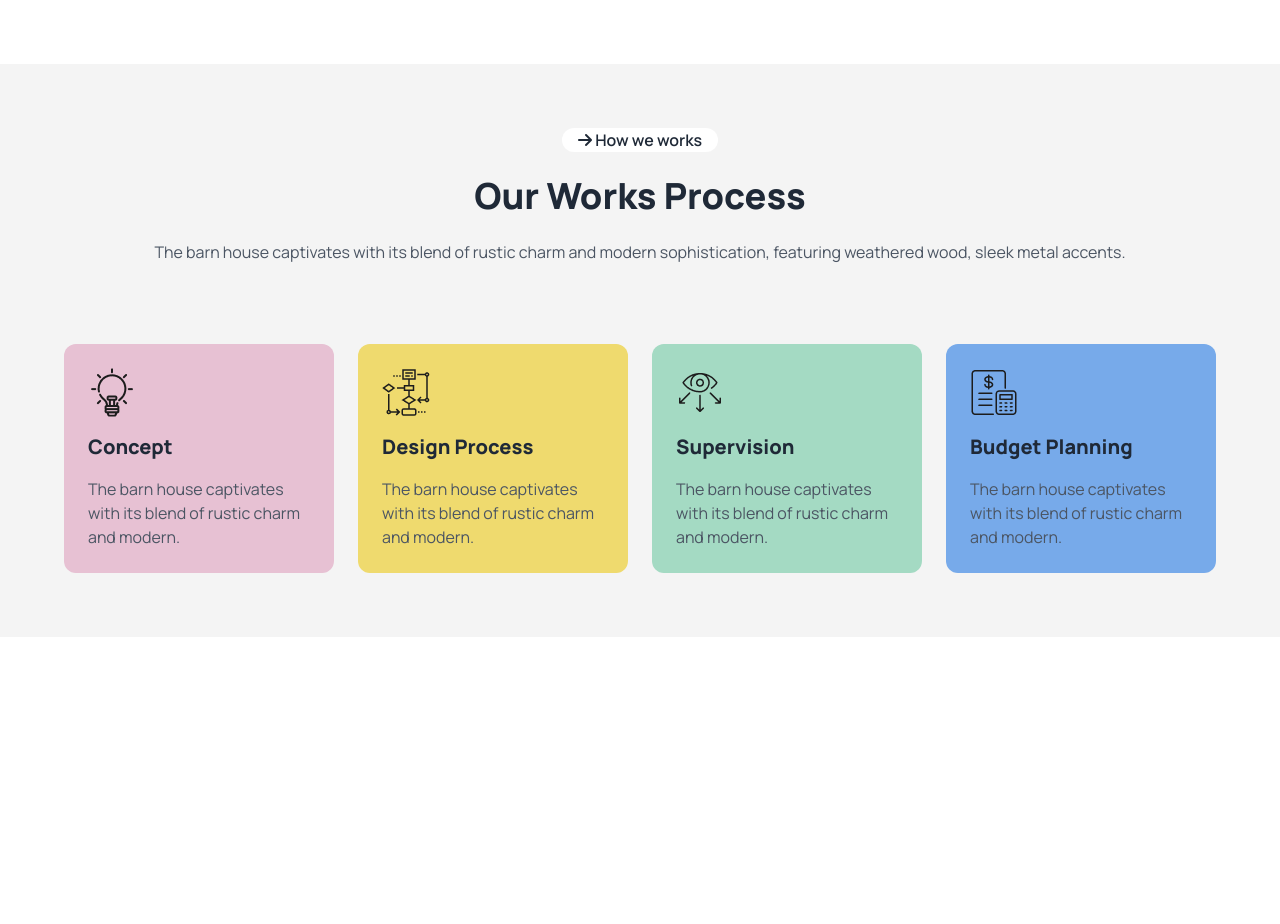
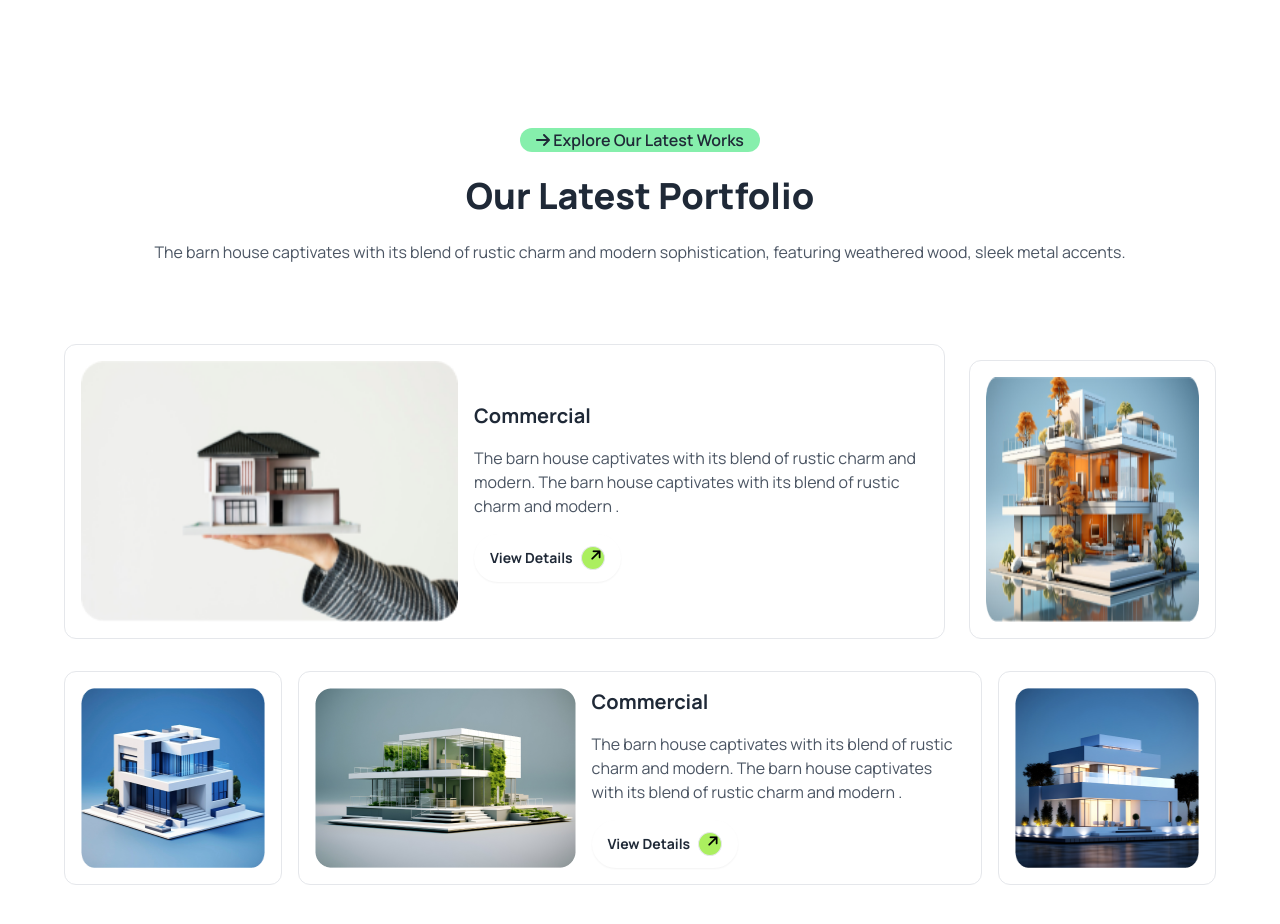
Before and after one commit to AsadEducation/B10A3, a plain HTML site: page index.html in a window 1280 px wide. Before the commit the page ends 800 px from the top, so only its background shows below. Drawn offline with nearby package versions, Linux system fonts and the light colour scheme.

Commit message:
Portfolio section done

```diff
--- a/index.html
+++ b/index.html
@@ -108,10 +108,10 @@
                     windows that flood the space with natural light.</p>
 
                 <div class="text-center">
-                    <a class="btn bg-arrow_color text-center  rounded-3xl">View Details
+                    <a class="btn bg-green-300 text-center  rounded-3xl">View Details
                         <!-- arrow icon  -->
                         <i
-                            class="border bg-black text-white rounded-full fa-solid w-6 h-6 transform rotate-45  fa-arrow-up"></i>
+                            class="border bg-arrow_color text-black rounded-full fa-solid w-6 h-6 transform rotate-45  fa-arrow-up"></i>
                     </a>
                 </div>
 
@@ -181,8 +181,83 @@
         </section>
 
 
+        <!-- our latest portfolio section  -->
+
+        <section class="px-3 sm:px-16 py-16 mt-12 sm:mt-16">
+            <!-- portfolio text content  -->
+            <div class="text-center mb-10  md:mb-20">
+                <div class="mx-auto  bg-green-300 rounded-2xl px-4 mb-6 w-fit">
+
+                    <i class="fa-solid fa-arrow-right"></i>
+                    <button class=" inline font-semibold">Explore Our Latest Works</button>
+                </div>
+                <div>
+                    <h1 class="text-3xl sm:text-4xl font-extrabold fill-title_color mb-6">Our Latest Portfolio</h1>
+                    <p class="text-gray-600 mb-6 px-3 sm:px-16 ">The barn house captivates with its blend of
+                        rustic charm and modern sophistication, featuring weathered wood, sleek metal accents.</p>
+
+                </div>
+            </div>
+
+            <!-- second block of portfolio -->
+
+            <div class="md:flex md:gap-6 space-y-4 mb-8">
+                <!-- Commercial card  -->
+                <div class="md:flex gap-4 border items-center rounded-xl p-4">
+                    <img class="w-full object-cover" src="./assets/img1.png" alt="">
+                    <div class="space-y-4">
+                        <h2 class="text-xl font-bold">Commercial</h2>
+                        <p class="text-gray-600">The barn house captivates with its blend of rustic charm and modern.
+                            The barn house captivates with its blend of rustic charm and modern .</p>
+                        <a class="btn bg-white border-none text-center font-bold  rounded-3xl">View Details
+                            <!-- arrow icon  -->
+                            <i
+                                class="border bg-arrow_color text-black rounded-full fa-solid w-6 h-6 transform rotate-45  fa-arrow-up"></i>
+                        </a>
+
+                    </div>
+                </div>
+                <div class="border rounded-xl p-4">
+                    <img class="w-full h-full" src="./assets/img2.png" alt="">
+                </div>
+            </div>
+
+            <!-- third block of portfolio section -->
+            <div class="grid grid-cols-1 md:grid-cols-2 lg:grid-cols-5 gap-4">
+
+                <div class="border rounded-xl p-4">
+                    <img class="w-full h-full" src="./assets/img3.png" alt="">
+                </div>
+
+
+                <div class="md:flex gap-4 border rounded-xl p-4 col-span-3">
+                    <img class="w-full" src="./assets/img4.png" alt="">
+                    <div class="space-y-4">
+                        <h2 class="text-xl font-bold">Commercial</h2>
+                        <p class="text-gray-600">The barn house captivates with its blend of rustic charm and modern.
+                            The barn house captivates with its blend of rustic charm and modern .</p>
+                        <a class="btn bg-white border-none text-center font-bold  rounded-3xl">View Details
+                            <!-- arrow icon  -->
+                            <i
+                                class="border bg-arrow_color text-black rounded-full fa-solid w-6 h-6 transform rotate-45  fa-arrow-up"></i>
+                        </a>
+
+                    </div>
+                </div>
+
+
+
+                <div class="border rounded-xl p-4">
+                    <img class="h-full w-full" src="./assets/img5.png" alt="">
+                </div>
+
+            </div>
+
+        </section>
+
+
         <!-- Works section  -->
-        <section class="bg-[#F4F4F4] px-3 sm:px-16 py-16 mt-12 sm:mt-16">
+        <section class="bg-[#F4F4F4] px-3 sm:px-16 py-16 mt-12 sm:mt-16 hidden">
 
             <!-- work text content  -->
 
```
Also changed, not shown: repeat-copy.html (added, +7 -0 lines).
